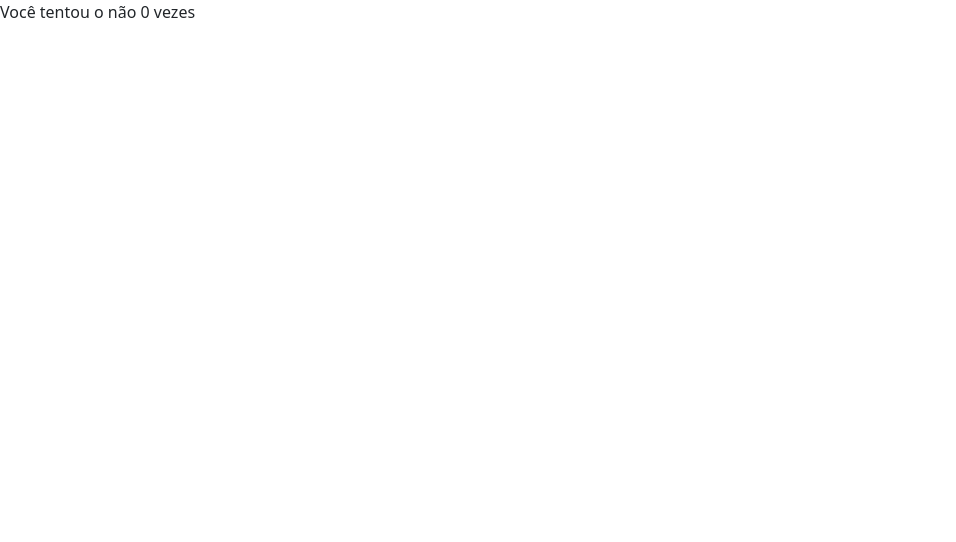
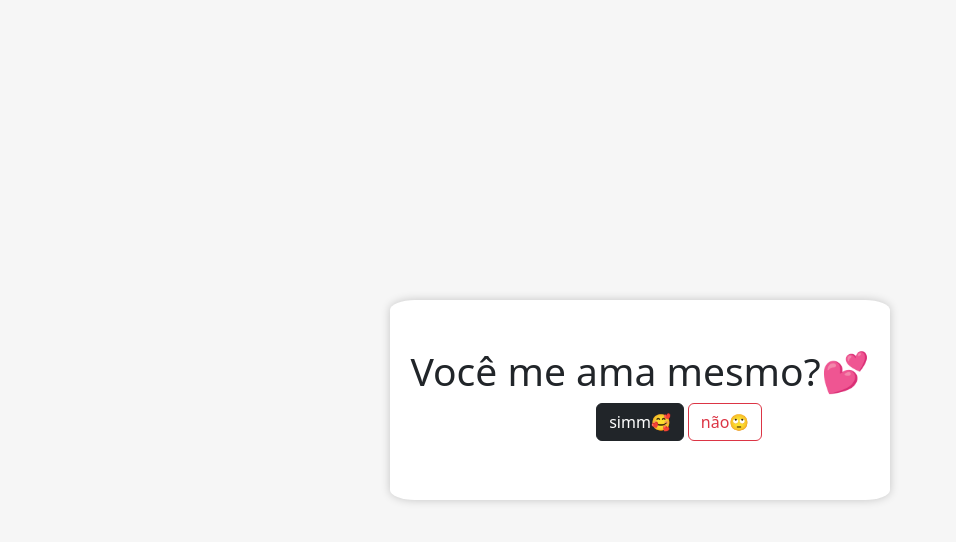
Before and after one commit to Rafael-Machado01/iloveyouApp, a plain HTML site: page index.html in a window 1280 px wide. Shown: the whole page, without its empty margins (0-956 px from the left). Drawn offline with nearby package versions, Linux system fonts and the light colour scheme.

Commit message:
Do I Love Me ?

```diff
--- a/index.html
+++ b/index.html
@@ -3,26 +3,22 @@
 <head>
    <meta charset="UTF-8">
    <meta name="viewport" content="width=device-width, initial-scale=1.0">
+   <link rel="stylesheet" href="./assets/styles/doiyouloveme.css">
    <link rel="stylesheet" href="./assets/styles/reset.css">
+   <link rel="shortcut icon" href="./assets/images/favicon.png" type="image/x-icon">
    <link href="https://cdn.jsdelivr.net/npm/bootstrap@5.3.3/dist/css/bootstrap.min.css" rel="stylesheet" integrity="sha384-QWTKZyjpPEjISv5WaRU9OFeRpok6YctnYmDr5pNlyT2bRjXh0JMhjY6hW+ALEwIH" crossorigin="anonymous">
-   <title>I Love You App</title>
+   <title>Você me ama mesmo?</title>
 </head>
 <body>
-   <header></header>
-   <main></main>
-   <p id="counter">Carregando...</p>
-  <script>
-   document.addEventListener('DOMContentLoaded', (event) => {
-   const counterElement = document.querySelector("#counter");
-   let count = parseInt(localStorage.getItem('count')) || 0;
-   if (counterElement) {
-      counterElement.innerText = `Você tentou o não ${count} vezes`;
-   } else {
-      console.error('Elemento #counter não encontrado.');
-   }
-});
-
-  </script>
+   <main class="d-flex justify-content-center align-items-center container-fluid full-height ">
+      <div class="text-center bg shape">
+         <h1 class="title mt-5">Você me ama mesmo?💕</h1>
+         <button id="yes" class="btn btn-dark"><a class="link" href="index.html"> simm🥰</a></button>
+         <button id="no"  class="btn btn-outline-danger">não🙄</button>
+         <p id="counter"></p>
+      </div>
+   </main>
+   <script src="./assets/scripts/button.js"></script>
    <script src="https://cdn.jsdelivr.net/npm/bootstrap@5.3.3/dist/js/bootstrap.bundle.min.js" integrity="sha384-YvpcrYf0tY3lHB60NNkmXc5s9fDVZLESaAA55NDzOxhy9GkcIdslK1eN7N6jIeHz" crossorigin="anonymous"></script>
 </body>
 </html>
```
Also changed, not shown: doiyouloveme.html (deleted, +0 -24 lines), home.html (added).
